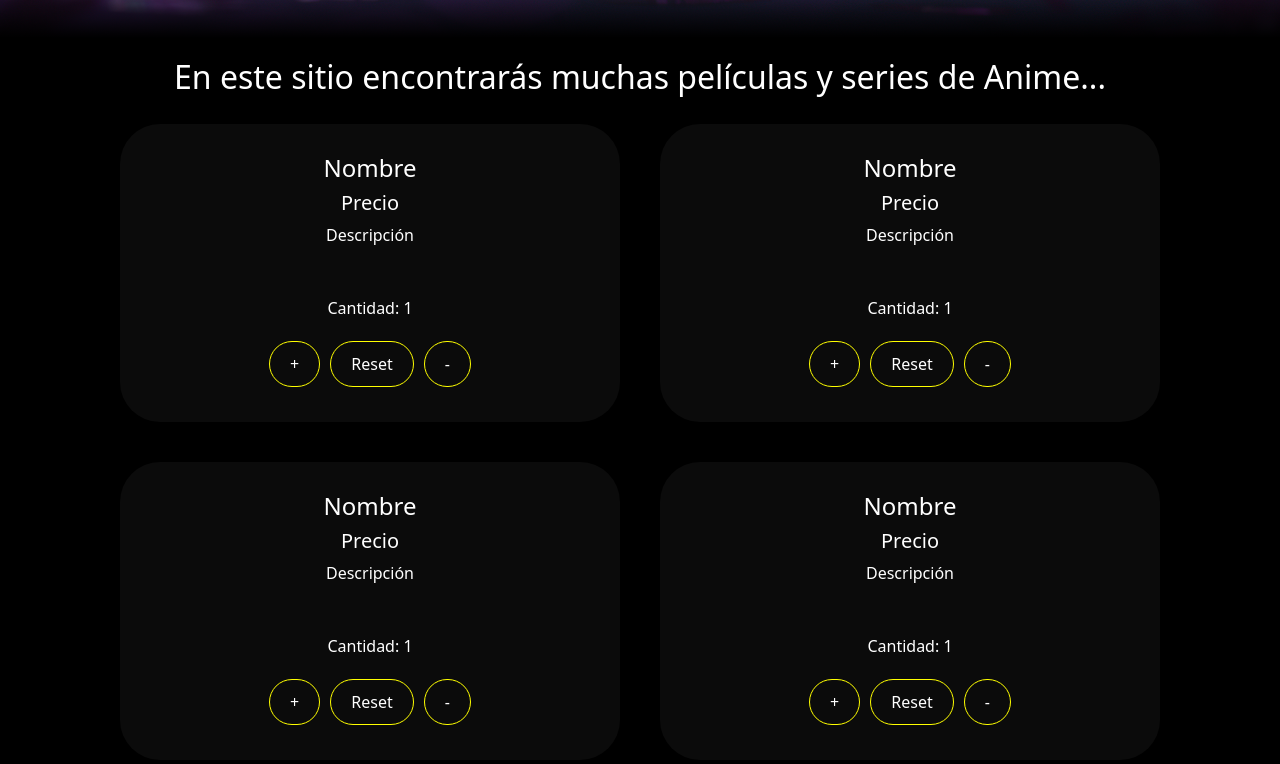
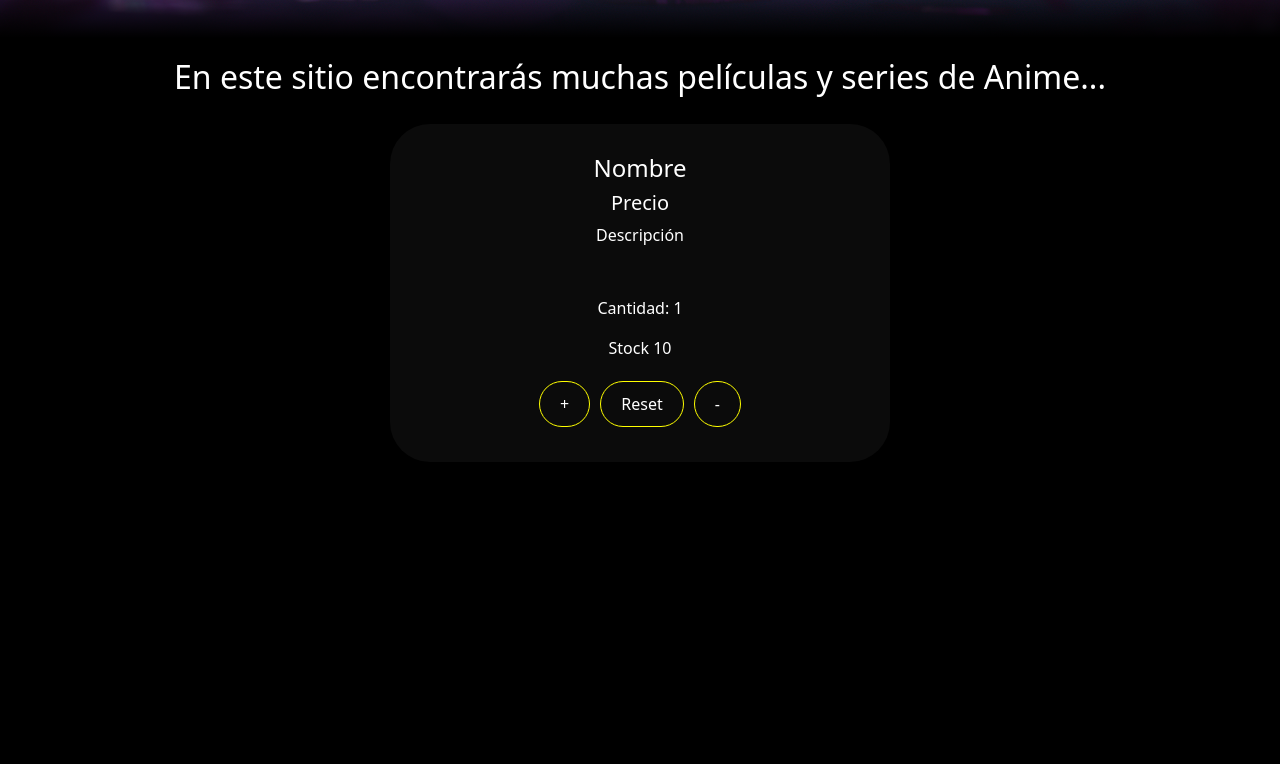
Before and after one commit to maramayo95/tokyo-spirits-react, a React (Create React App) app: page / in a window 1280 px wide. Shown: the part 682-1446 px from the top of the page. Built offline with nearby package versions, Linux system fonts and the light colour scheme.

Commit message:
pusheando cambios

```diff
--- a/src/components/itemListContainer/ItemListContainer.js
+++ b/src/components/itemListContainer/ItemListContainer.js
@@ -1,6 +1,6 @@
 import React from 'react'
 import '../itemListContainer/ItemListContainer.css'
-import Card from './card/Card'
+import ItemCount from './card/ItemCount'
 
 const itemListContainer = ({greeting}) => {
     return (
@@ -9,10 +9,8 @@ const itemListContainer = ({greeting}) => {
             <h2>{greeting}</h2>
 
         <div className="cards">
-        <Card/>
-        <Card/>
-        <Card/>
-        <Card/>
+        <ItemCount  max={10} min={1}/>
+
         </div>
 
 
--- a/src/components/itemListContainer/card/Card.js
+++ /dev/null
@@ -1,40 +0,0 @@
-import React , {useState} from 'react';
-import './Card.css'
-
-
-const Card = () => {
-
-    const [counter, setCounter] =  useState(1);
-
-    const sumar = () => {
-        setCounter(counter +1)
-
-    }
-
-    const restar = () => {
-        setCounter(counter -1)
-    }
-
-    const resetear = () => {
-        setCounter(1)
-    }
-
-
-    return (
-        <div className="producto">
-            <h4 className="name">Nombre</h4>
-            <h5 className="price">Precio</h5>
-            <p className="description">Descripción</p>
-            <hr></hr>
-            <p className="stock">Cantidad: {counter}</p>
-            <div className="buttons">
-            <button onClick ={sumar}>+</button>
-            <button onClick ={resetear}>Reset</button>
-            <button onClick ={restar}>-</button>
-
-            </div>
-        </div>
-    )
-}
-
-export default Card
--- a/src/components/itemListContainer/card/Card.css
+++ b/src/components/itemListContainer/card/ItemCount.css
@@ -13,7 +13,7 @@
 }
 
 .producto:hover{
-    box-shadow: 0 0 20px rgb(195, 0, 255);
+    box-shadow: 0 0 15px rgb(195, 0, 255);
 }
 
 .buttons {
@@ -32,6 +32,8 @@ button {
 }
 
 button:hover{
-    box-shadow: 0 0 20px yellow;
+    background-color: yellow;
     cursor: pointer;
+    color: black;
+    font-weight: bold;
 }
--- /dev/null
+++ b/src/components/itemListContainer/card/ItemCount.js
@@ -0,0 +1,41 @@
+import React , {useState} from 'react';
+import './ItemCount.css'
+
+
+const ItemCount = ({min,max}) => {
+
+    const [counter, setCounter] =  useState(min);
+
+    const onAdd = () => {
+        (counter < max) && setCounter(counter +1) ;
+
+    }
+
+    const onRest = () => {
+       (counter > min ) &&  setCounter(counter -1) ;
+    }
+
+    const resetear = () => {
+        setCounter(min)
+    }
+
+
+    return (
+        <div className="producto">
+            <h4 className="name">Nombre</h4>
+            <h5 className="price">Precio</h5>
+            <p className="description">Descripción</p>
+            <hr></hr>
+            <p className="cantidad">Cantidad: {counter}</p>
+            <p className="stock">Stock {max}</p>
+            <div className="buttons">
+            <button onClick ={onAdd}>+</button>
+            <button  onClick ={resetear}>Reset</button>
+            <button onClick ={onRest}>-</button>
+
+            </div>
+        </div>
+    )
+}
+
+export default ItemCount
```
Also changed, not shown: src/helpers/mock.js (added, +13 -0 lines).
